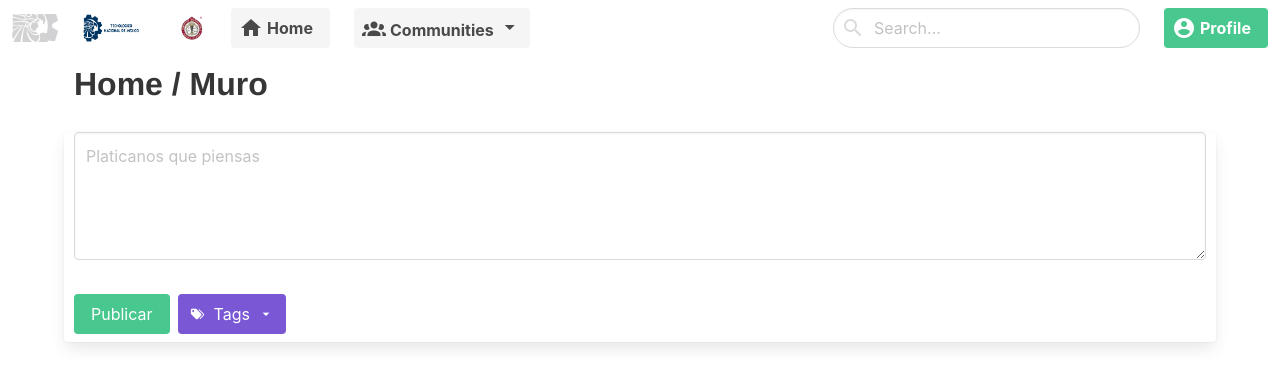
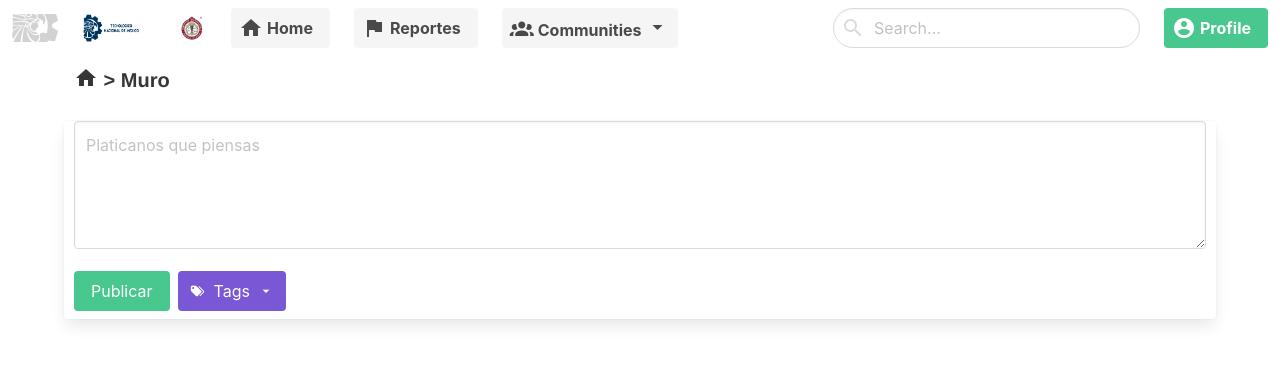
Before and after one commit to IvanMadera/microblogging, a Vue app: page / in a window 1280 px wide. Shown: the top 386 px of the page. Built offline with nearby package versions, Linux system fonts and the light colour scheme.

Commit message:
Crud table

```diff
--- a/src/components/Cabecera.vue
+++ b/src/components/Cabecera.vue
@@ -1,7 +1,7 @@
 <template>
     <div class="container has-text-left">
-        <div class="m-10">
-            <h1 class="title">{{ title }}</h1>
+        <div class="is-size-5 title m-10">
+            <b-icon icon="home"/> > {{ title }}
         </div>
     </div>
 </template>
--- a/src/components/Navbar.vue
+++ b/src/components/Navbar.vue
@@ -16,6 +16,13 @@
                         </b-button>
                     </div>
                 </b-navbar-item>
+                <b-navbar-item tag="router-link" :to="{ path: '/report' }">
+                    <div class="buttons">
+                        <b-button type="is-light" icon-left="flag" size="is-default">
+                            <strong>Reportes</strong>
+                        </b-button>
+                    </div>
+                </b-navbar-item>
                 <b-navbar-item align="left">
                     <b-dropdown v-model="navigation" position="is-bottom-left" append-to-body aria-role="menu">
                         <template #trigger>
@@ -27,6 +34,7 @@
                             </div>
                         </template>
                         <b-navbar-item
+                            append-to-body
                             v-for="(menu, index) in menus"
                             :key="index"
                             :value="menu" aria-role="listitem" tag="router-link" :to="{path: menu.ref}">
@@ -78,7 +86,7 @@
                 menus: [
                     { icon: 'state-machine', text: 'Machine Learning', ref: '/' },
                     { icon: 'xml', text: 'Software', ref: '/about' },
-                    { icon: 'biohazard', text: 'Bioengineering' },
+                    { icon: 'biohazard', text: 'Bioengineering', ref: '/report' },
                     { icon: 'math-compass', text: 'Aplied Maths' },
                     { icon: 'robot', text: 'Robotics' },
                     { icon: 'cog', text: 'Operations' },
--- a/src/components/Publicacion.vue
+++ b/src/components/Publicacion.vue
@@ -6,7 +6,6 @@
             </b-field>
             <div class="buttons ml-10">
                 <b-button type="is-success">Publicar</b-button>
-
                 <b-dropdown v-model= "nameTag" aria-role="list" append-to-body>
                     <template #trigger>
                                 <b-button :label="nameTag.text" type="is-primary" :icon-left="nameTag.icon" icon-right="menu-down" />
--- a/src/router/index.js
+++ b/src/router/index.js
@@ -1,6 +1,5 @@
 import Vue from 'vue'
 import VueRouter from 'vue-router'
-import Home from '../views/Home.vue'
 
 Vue.use(VueRouter)
 
@@ -8,15 +7,17 @@ const routes = [
   {
     path: '/',
     name: 'Home',
-    component: Home
+    component: () => import(/* webpackChunkName: "about" */ '../views/Home.vue')
   },
   {
     path: '/about',
     name: 'About',
-    // route level code-splitting
-    // this generates a separate chunk (about.[hash].js) for this route
-    // which is lazy-loaded when the route is visited.
     component: () => import(/* webpackChunkName: "about" */ '../views/About.vue')
+  },
+  {
+    path: '/report',
+    name: 'Report',
+    component: () => import(/* webpackChunkName: "about" */ '../views/Report.vue')
   }
 ]
 
--- a/src/views/Home.vue
+++ b/src/views/Home.vue
@@ -1,8 +1,7 @@
 <template>
   <div class="home">
     <Navbar></Navbar>
-    <div class="mt-20"></div>
-    <Cabecera title="Home / Muro"></Cabecera>
+    <Cabecera title="Muro"></Cabecera>
     <Publicacion></Publicacion>
   </div>
 </template>
--- /dev/null
+++ b/src/views/Report.vue
@@ -0,0 +1,67 @@
+<template>
+    <div>
+        <Navbar></Navbar>
+        <Cabecera title="Reportes"></Cabecera>
+        <div class="container has-text-left">
+            <b-table striped hoverable :data="data">
+                <b-table-column label="ID" v-slot="props">
+                    {{props.row.id}}
+                </b-table-column>
+                <b-table-column label="first name">
+                </b-table-column>
+                <b-table-column label="date" centered>
+                    <span class="tag is-success">
+                    </span>
+                </b-table-column>
+            </b-table>
+        </div>
+    </div>
+</template>
+
+<script>
+import Navbar from '@/components/Navbar.vue'
+import Cabecera from '@/components/Cabecera.vue'
+
+export default {
+    name: 'Report',
+    components: {
+        Navbar,
+        Cabecera
+    },
+    data() {
+        return {
+            data: [
+                { id: '1', first_name: 'Jesse', last_name: 'Simmons', date: '2016-10-15 13:43:27', gender: 'Male' },
+                { 'id': 2, 'first_name': 'John', 'last_name': 'Jacobs', 'date': '2016-12-15 06:00:53', 'gender': 'Male' },
+                { 'id': 3, 'first_name': 'Tina', 'last_name': 'Gilbert', 'date': '2016-04-26 06:26:28', 'gender': 'Female' },
+                { 'id': 4, 'first_name': 'Clarence', 'last_name': 'Flores', 'date': '2016-04-10 10:28:46', 'gender': 'Male' },
+                { 'id': 5, 'first_name': 'Anne', 'last_name': 'Lee', 'date': '2016-12-06 14:38:38', 'gender': 'Female' }
+            ],
+            columns: [
+                {
+                    field: 'id',
+                    label: 'ID',
+                    width: '40',
+                    numeric: true
+                },
+                {
+                    field: 'first_name',
+                    label: 'First Name',
+                },
+                {
+                    field: 'last_name',
+                    label: 'Last Name',
+                },
+                {
+                    field: 'date',
+                    label: 'Date',
+                },
+                {
+                    field: 'gender',
+                    label: 'Gender',
+                }
+            ]
+        }
+    }
+}
+</script>
```
Lines whose indentation alone changed are shown as unchanged.
